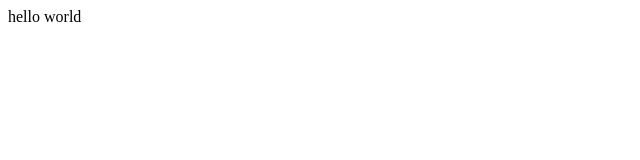
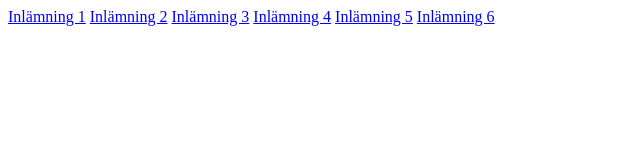
Before and after one commit to noahkingqvist/noahkingqvist.github.io, a plain HTML site: page index.html in a window 1280 px wide. Shown: the whole page, without its empty margins (0-640 px from the left). Drawn offline with Linux system fonts and the light colour scheme.

Commit message:
Update index.html

```diff
--- a/index.html
+++ b/index.html
@@ -6,6 +6,11 @@
     <title>Document</title>
 </head>
 <body>
-    hello world
+    <a href="#">Inlämning 1</a>
+    <a href="#">Inlämning 2</a>
+    <a href="#">Inlämning 3</a>
+    <a href="#">Inlämning 4</a>
+    <a href="#">Inlämning 5</a>
+    <a href="#">Inlämning 6</a>
 </body>
 </html>
```
